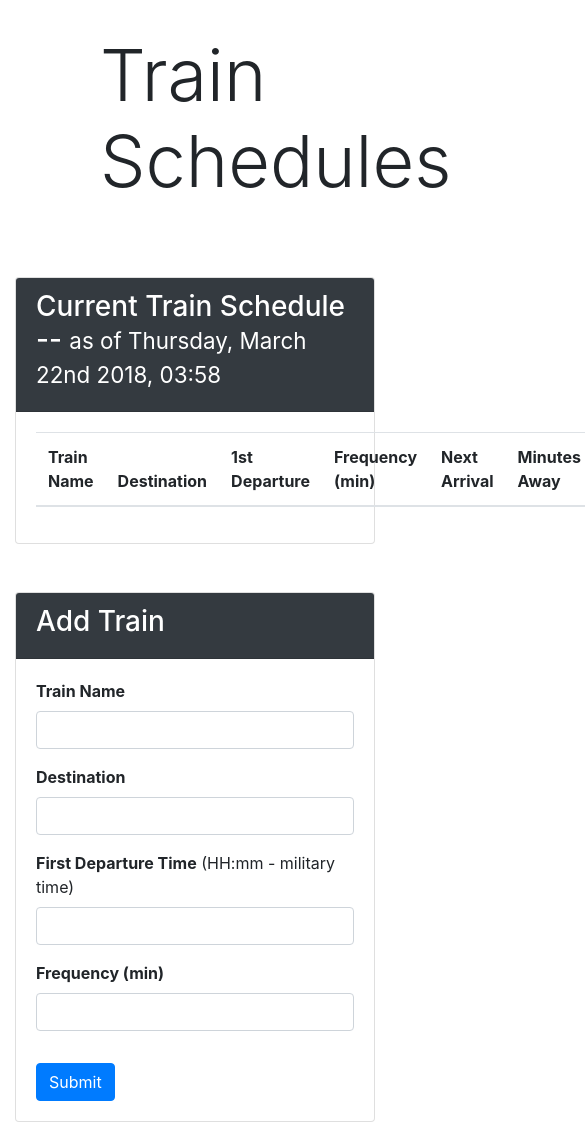
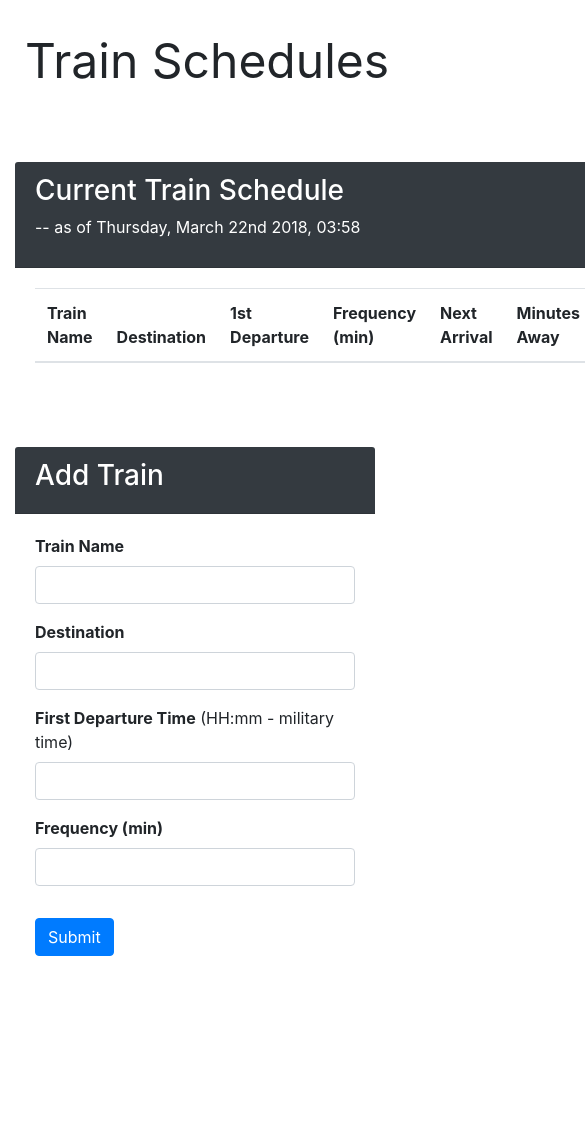
Before and after one commit to almoller/Train-Scheduler, a plain HTML site: page index.html in a window 390 px wide. Shown: the top 1124 px of the page, 585 px wide, since content can reach past the window. After the commit the page ends 1024 px from the top, so only its background shows below. Drawn offline with nearby package versions, Linux system fonts and the light colour scheme; no server answers.

Commit message:
ajusted styling for responsive behavior

```diff
--- a/assets/app.js
+++ b/assets/app.js
@@ -17,7 +17,7 @@ var firstDepartureTime = "";
 var frequency = 0;
 
 var time = moment().format("dddd, MMMM Do YYYY, HH:mm");
-$("#time").text("as of " + time);
+$("#time").text("-- as of " + time);
 
 $("#add-train").on("click", function (event) {
     event.preventDefault();
@@ -37,7 +37,7 @@ $("#add-train").on("click", function (event) {
     });
 
     time = moment().format("dddd, MMMM Do YYYY, HH:mm");
-    $("#time").text("as of " + time);
+    $("#time").text("-- as of " + time);
 
     $("#train-name").val("");
     $("#destination").val("");
--- a/assets/style.css
+++ b/assets/style.css
@@ -1,12 +1,54 @@
 body {
     background-image: url("images/bg_station.jpg");
+    /* width: 100% !important; */
 }
 
 .jumbotron {
     background: rgba(255, 255, 255, 0.8) !important;
     padding-left: 100px;
+    /* width: 100% !important; */
 }
 
 .card {
     background: rgba(255, 255, 255, 0.95) !important;
+    border: 0;
 }
+
+#tableDiv {
+    display: table;
+}
+
+#time {
+    font-size: 12pt;
+}
+
+#inputDiv {
+    width: 75%;
+}
+
+
+@media only screen and (max-width: 768px) {
+    /* For mobile phones: */
+    .card {
+        width: 100%;
+    }
+
+    .jumbotron {
+        width: 690px;
+        padding-left: 25px;
+        font-size: 24pt;
+    }
+
+    .display-3 {
+        font-size: 36pt;
+        font-weight: 400;
+    }
+
+    .container {
+        margin: 0;
+    }
+
+    #inputDiv {
+        width: 100%;
+    }
+}
--- a/index.html
+++ b/index.html
@@ -25,9 +25,10 @@
     <div class="container">
         <div class="row">
             <div class="col-lg-12">
-                <div class="card">
+                <div class="card" id="tableDiv">
                     <div class="card-header bg-dark text-white">
-                        <h3>Current Train Schedule -- <span class="small" id="time"></span></h3>
+                        <h3>Current Train Schedule</h3>
+                        <p class="small" id="time"></p>
                     </div>
                     <div class="card-body">
                         <table class="table">
@@ -50,7 +51,7 @@
 
         <div class="row mt-5">
             <div class="col">
-                <div class="card mb-5">
+                <div class="card mb-5" id="inputDiv">
                     <div class="card-header bg-dark text-white">
                         <h3>Add Train</h3>
                     </div>
```
